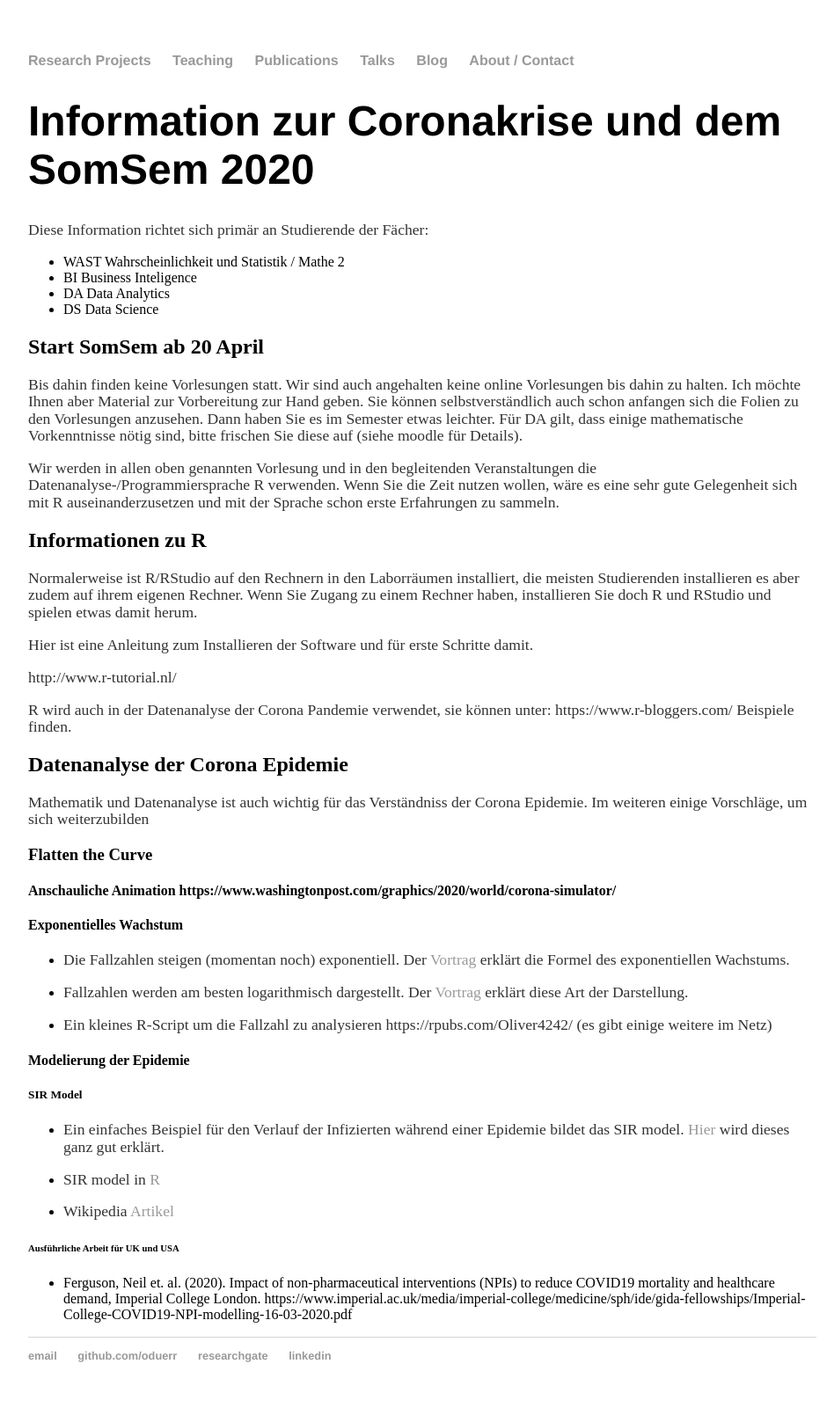
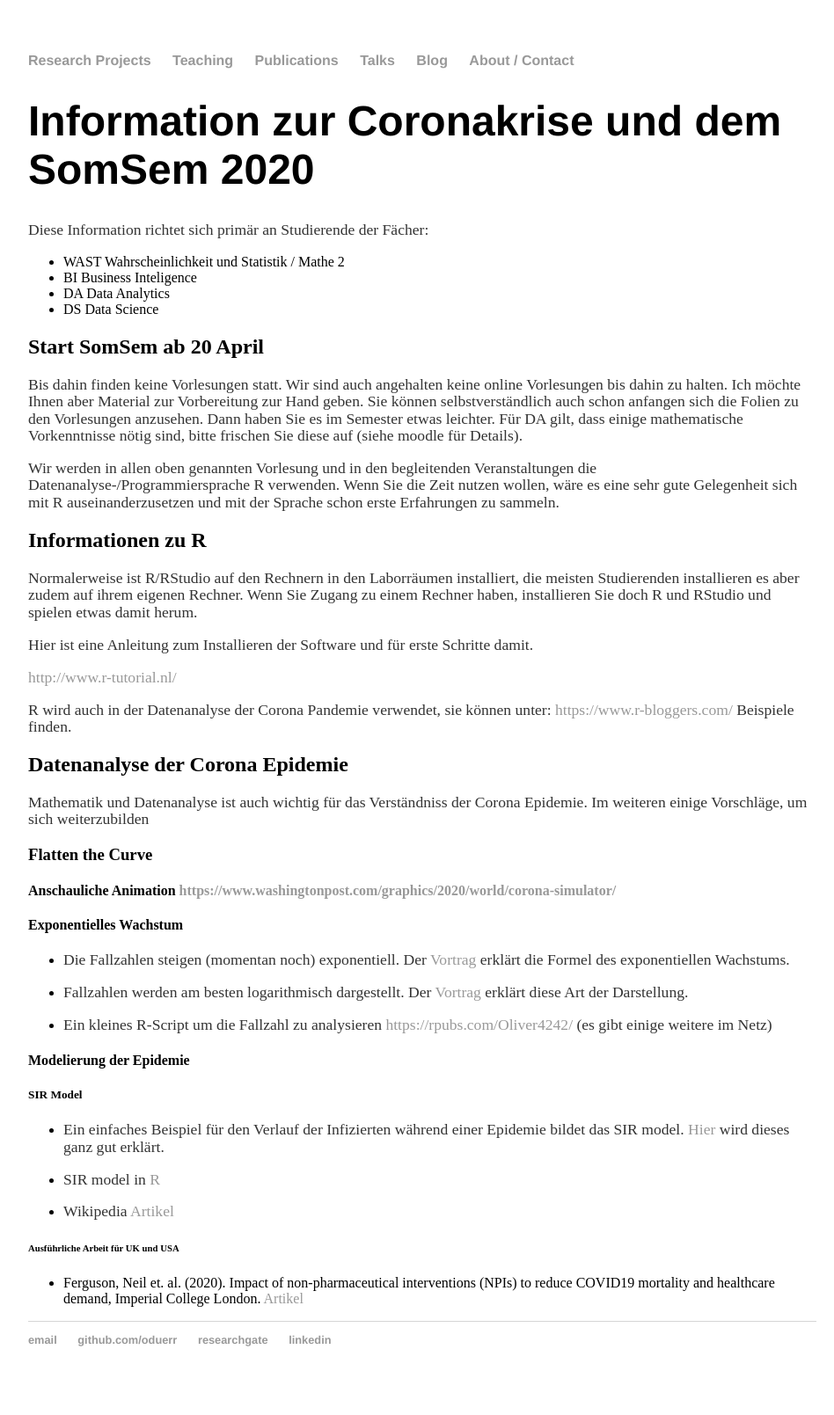
Before and after one commit to oduerr/oduerr.github.io, a Jekyll site: the page built from teaching/corona/index.md, in a window 1280 px wide. Shown: the whole page at 88% size, without its empty margins (160-1108 px from the left). Built offline with Jekyll 4.4.1, drawn with Linux system fonts in a browser that asks for light colours; some of the changed lines change nothing that is shown.

Commit message:
Fixed broken links:

```diff
--- a/teaching/corona/index.md
+++ b/teaching/corona/index.md
@@ -26,23 +26,23 @@ Normalerweise ist R/RStudio auf den Rechnern in den Laborräumen installiert, di
 
 Hier ist eine Anleitung zum Installieren der Software und für erste Schritte damit.
 
-http://www.r-tutorial.nl/
+[http://www.r-tutorial.nl/](http://www.r-tutorial.nl/)
 
-R wird auch in der Datenanalyse der Corona Pandemie verwendet, sie können unter: https://www.r-bloggers.com/ Beispiele finden.
+R wird auch in der Datenanalyse der Corona Pandemie verwendet, sie können unter: [https://www.r-bloggers.com/](https://www.r-bloggers.com/) Beispiele finden.
 
 ## Datenanalyse der Corona Epidemie
 Mathematik und Datenanalyse ist auch wichtig für das Verständniss der Corona Epidemie. Im weiteren einige Vorschläge, um sich weiterzubilden
 
 ### Flatten the Curve
 
-#### Anschauliche Animation  https://www.washingtonpost.com/graphics/2020/world/corona-simulator/
+#### Anschauliche Animation  [https://www.washingtonpost.com/graphics/2020/world/corona-simulator/](https://www.washingtonpost.com/graphics/2020/world/corona-simulator/)
 
 #### Exponentielles Wachstum
 * Die Fallzahlen steigen (momentan noch) exponentiell. Der [Vortrag](https://www.youtube.com/watch?v=7KTagbXMs_Q&t=24s) erklärt die Formel des exponentiellen Wachstums.
 
 * Fallzahlen werden am besten logarithmisch dargestellt. Der [Vortrag](https://www.youtube.com/watch?v=n1CXxs2LS9o) erklärt diese Art der Darstellung.
 
-* Ein kleines R-Script um die Fallzahl zu analysieren https://rpubs.com/Oliver4242/ (es gibt einige weitere im Netz)
+* Ein kleines R-Script um die Fallzahl zu analysieren [https://rpubs.com/Oliver4242/](https://rpubs.com/Oliver4242/) (es gibt einige weitere im Netz)
 
 #### Modelierung der Epidemie
 
@@ -54,4 +54,4 @@ Mathematik und Datenanalyse ist auch wichtig für das Verständniss der Corona E
 * Wikipedia [Artikel](https://en.wikipedia.org/wiki/Compartmental_models_in_epidemiology)
 
 ###### Ausführliche Arbeit für UK und USA
-* Ferguson, Neil et. al. (2020). Impact of non-pharmaceutical interventions (NPIs) to reduce COVID19 mortality and healthcare demand,  Imperial College London. https://www.imperial.ac.uk/media/imperial-college/medicine/sph/ide/gida-fellowships/Imperial-College-COVID19-NPI-modelling-16-03-2020.pdf
+* Ferguson, Neil et. al. (2020). Impact of non-pharmaceutical interventions (NPIs) to reduce COVID19 mortality and healthcare demand,  Imperial College London. [Artikel](https://www.imperial.ac.uk/media/imperial-college/medicine/sph/ide/gida-fellowships/Imperial-College-COVID19-NPI-modelling-16-03-2020.pdf)
```
